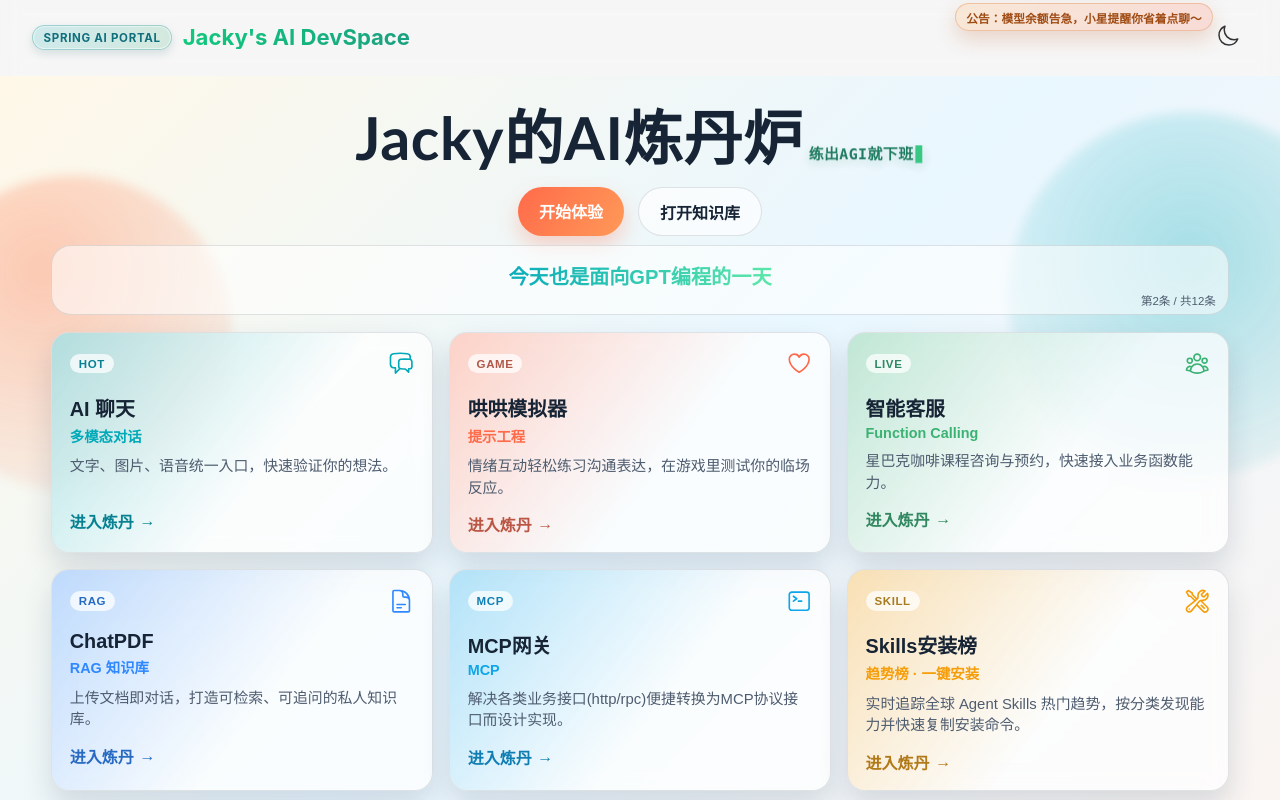
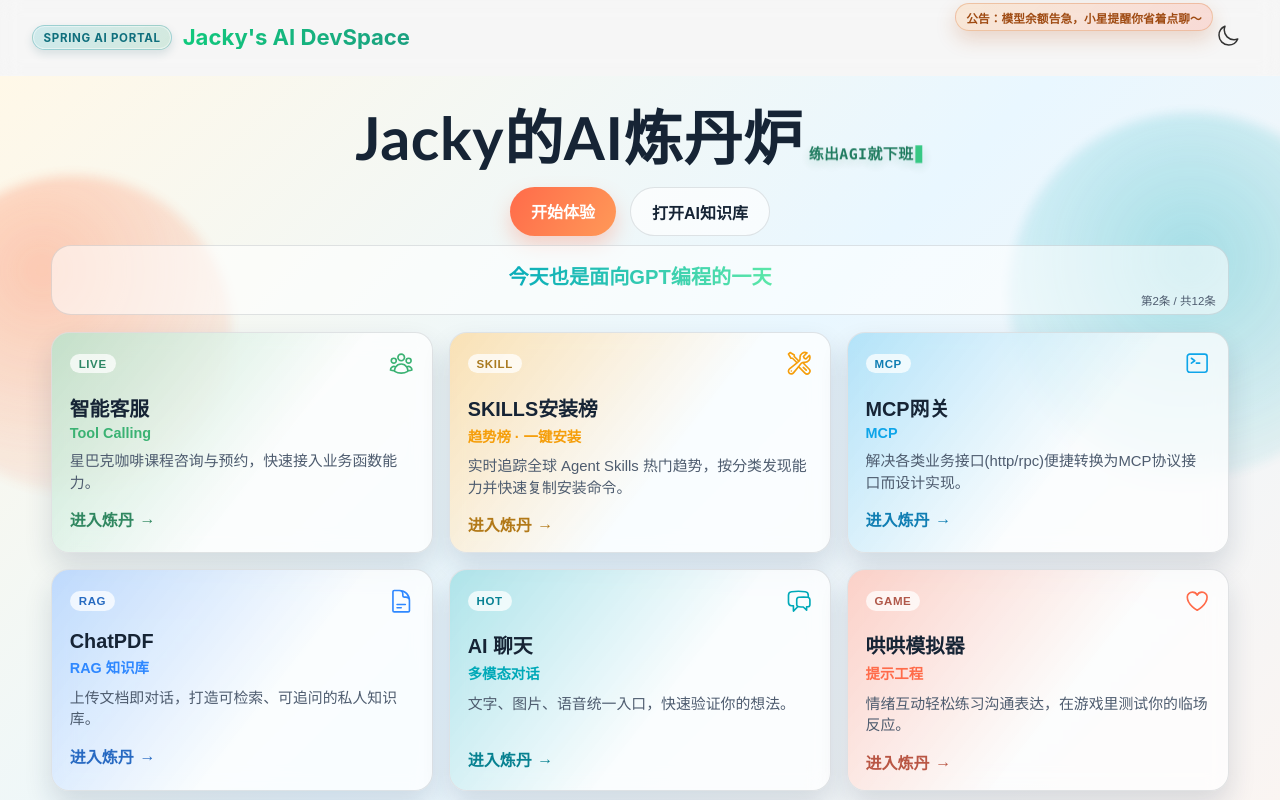
Before and after one commit to Jacky-ZJQ/spring-ai-portal, a Vue app: page / in a window 1280 px wide. Shown: the top 800 px of the page. Built offline with nearby package versions, Linux system fonts and the light colour scheme; no server answers; the HTML template or start-up script is replaced by a standard one.

Commit message:
feat:微调

```diff
--- a/src/router/index.js
+++ b/src/router/index.js
@@ -48,6 +48,10 @@ const routes = [
     component: loadMcpGatewayView,
   },
   {
+    path: '/coming-soon/comfort-simulator',
+    redirect: '/coming-soon/ai-knowledge-base',
+  },
+  {
     path: '/coming-soon/:module',
     name: 'coming-soon',
     component: loadComingSoonView,
@@ -55,7 +59,7 @@ const routes = [
   {
     path: '/comfort-simulator',
     name: 'comfort-simulator',
-    redirect: '/coming-soon/comfort-simulator',
+    redirect: '/coming-soon/ai-knowledge-base',
   },
   {
     path: '/about',
--- a/src/router/index.ts
+++ b/src/router/index.ts
@@ -48,6 +48,10 @@ const routes = [
     component: loadMcpGatewayView,
   },
   {
+    path: '/coming-soon/comfort-simulator',
+    redirect: '/coming-soon/ai-knowledge-base',
+  },
+  {
     path: '/coming-soon/:module',
     name: 'coming-soon',
     component: loadComingSoonView,
@@ -55,7 +59,7 @@ const routes = [
   {
     path: '/comfort-simulator',
     name: 'comfort-simulator',
-    redirect: '/coming-soon/comfort-simulator',
+    redirect: '/coming-soon/ai-knowledge-base',
   },
   {
     path: '/about',
--- a/src/views/AboutView.vue
+++ b/src/views/AboutView.vue
@@ -23,18 +23,25 @@ const opsTipText = computed(() => {
 
 const labModules = [
   {
-    title: 'AI 聊天',
-    subtitle: '多模态对话入口，快速验证创意和问题。',
-    status: '已上线',
-    route: '/ai-chat',
-    accent: '#00a9b8',
-  },
-  {
     title: '智能客服',
     subtitle: '星巴克课程咨询与预约，覆盖业务函数调用。',
     status: '已上线',
     route: '/customer-service',
     accent: '#3bb273',
+  },
+  {
+    title: 'SKILLS安装榜',
+    subtitle: '构建全球 Agent Skills 热门榜单，支持分类发现、详情查看与快捷安装。',
+    status: '建设中',
+    route: '/coming-soon/skills',
+    accent: '#f59e0b',
+  },
+  {
+    title: 'MCP网关',
+    subtitle: '把 HTTP/RPC 接口统一暴露为 MCP 能力层。',
+    status: '建设中',
+    route: '/coming-soon/mcp-gateway',
+    accent: '#0ea5e9',
   },
   {
     title: 'ChatPDF',
@@ -44,24 +51,24 @@ const labModules = [
     accent: '#2f88ff',
   },
   {
-    title: 'MCP 网关',
-    subtitle: '把 HTTP/RPC 接口统一暴露为 MCP 能力层。',
-    status: '建设中',
-    route: '/coming-soon/mcp-gateway',
-    accent: '#0ea5e9',
+    title: 'AI 聊天',
+    subtitle: '多模态对话入口，快速验证创意和问题。',
+    status: '已上线',
+    route: '/ai-chat',
+    accent: '#00a9b8',
   },
   {
-    title: 'Skills',
-    subtitle: '构建全球 Agent Skills 趋势榜，支持分类发现、详情查看与快捷安装。',
-    status: '建设中',
-    route: '/coming-soon/skills',
-    accent: '#f59e0b',
+    title: '哄哄模拟器',
+    subtitle: '情绪互动练习沟通表达，在游戏化场景里打磨临场反应。',
+    status: '已上线',
+    route: '/game',
+    accent: '#ff6b4a',
   },
   {
-    title: '舒适区突破器',
-    subtitle: '把目标拆解为行动任务，帮助稳定执行。',
+    title: 'AI知识库',
+    subtitle: '沉淀并分享 AI 提示词、工作流和实战案例，让经验可检索、可复用。',
     status: '建设中',
-    route: '/coming-soon/comfort-simulator',
+    route: '/coming-soon/ai-knowledge-base',
     accent: '#efb91f',
   },
 ]
@@ -231,6 +238,7 @@ const formatActionTime = (isoTime) => {
         <ul class="tips">
           <li>先从 AI 聊天或智能客服开始，快速熟悉交互体验。</li>
           <li>如需知识增强，直接进入 ChatPDF 上传文档并测试检索质量。</li>
+          <li>需要沉淀可复用经验时，可在 AI知识库里分享提示词、工作流和案例。</li>
           <li>新功能优先走 `master-deploy` 分支，便于线上快速发布与回滚。</li>
           <li>线上每次发布后，至少执行健康检查、日志检查和核心流程自检。</li>
         </ul>
--- a/src/views/ComingSoonView.vue
+++ b/src/views/ComingSoonView.vue
@@ -7,7 +7,6 @@ import {
   CubeTransparentIcon,
   MagnifyingGlassIcon,
   QuestionMarkCircleIcon,
-  SparklesIcon,
   WrenchScrewdriverIcon,
 } from '@heroicons/vue/24/outline'
 import {
@@ -54,8 +53,8 @@ const featureMap: Record<string, FeatureConfig> = {
     ],
   },
   skills: {
-    title: 'Skills 趋势榜',
-    subtitle: '实时聚合全球 Agent Skills 热门趋势，支持分类发现、详情查看与快捷安装。',
+    title: 'SKILLS安装榜',
+    subtitle: '实时聚合全球 Agent Skills 热门榜单，支持分类发现、详情查看与快捷安装。',
     eta: '当前状态：建设中',
     tips: [
       '支持多分类榜单（开发、效率、数据、运营）与趋势排序',
@@ -63,14 +62,14 @@ const featureMap: Record<string, FeatureConfig> = {
       '提供快捷安装命令复制，降低技能接入门槛',
     ],
   },
-  'comfort-simulator': {
-    title: '舒适区突破器',
-    subtitle: '把目标拆解成可执行的小步实验，并持续跟踪反馈。',
+  'ai-knowledge-base': {
+    title: 'AI知识库',
+    subtitle: '沉淀并分享 AI 提示词、工作流和实战案例，让经验可检索、可复用。',
     eta: '当前状态：建设中',
     tips: [
-      '支持目标拆解、行动卡片和周期复盘',
-      '支持行为打卡与进度可视化',
-      '支持关键阻塞点识别与提醒策略',
+      '支持按主题分享 AI 提示词、工作流与实战笔记',
+      '支持把高质量经验整理成可复用的知识卡片',
+      '支持站内检索与分享链接，方便团队传播和复盘',
     ],
   },
 }
@@ -88,7 +87,7 @@ const feature = computed<FeatureConfig>(() => {
 
 const featureIcon = computed(() => {
   if (currentKey.value.includes('mcp')) return CubeTransparentIcon
-  if (currentKey.value.includes('comfort')) return SparklesIcon
+  if (currentKey.value.includes('knowledge')) return ClipboardDocumentIcon
   if (currentKey.value.includes('skills')) return WrenchScrewdriverIcon
   return WrenchScrewdriverIcon
 })
--- a/src/views/HomeView.vue
+++ b/src/views/HomeView.vue
@@ -31,33 +31,33 @@ const sloganText = '练出AGI就下班'
 const aiApps: AppCard[] = [
   {
     id: 1,
-    title: 'AI 聊天',
-    tag: '多模态对话',
-    description: '文字、图片、语音统一入口，快速验证你的想法。',
-    route: '/ai-chat',
-    badge: 'Hot',
-    icon: ChatBubbleLeftRightIcon,
-    accent: '#00a9b8',
-  },
-  {
-    id: 2,
-    title: '哄哄模拟器',
-    tag: '提示工程',
-    description: '情绪互动轻松练习沟通表达，在游戏里测试你的临场反应。',
-    route: '/game',
-    badge: 'Game',
-    icon: HeartIcon,
-    accent: '#ff6b4a',
-  },
-  {
-    id: 3,
     title: '智能客服',
-    tag: 'Function Calling',
+    tag: 'Tool Calling',
     description: '星巴克咖啡课程咨询与预约，快速接入业务函数能力。',
     route: '/customer-service',
     badge: 'Live',
     icon: UserGroupIcon,
     accent: '#3bb273',
+  },
+  {
+    id: 2,
+    title: 'SKILLS安装榜',
+    tag: '趋势榜 · 一键安装',
+    description: '实时追踪全球 Agent Skills 热门趋势，按分类发现能力并快速复制安装命令。',
+    route: '/coming-soon/skills',
+    badge: 'SKILL',
+    icon: WrenchScrewdriverIcon,
+    accent: '#f59e0b',
+  },
+  {
+    id: 3,
+    title: 'MCP网关',
+    tag: 'MCP',
+    description: '解决各类业务接口(http/rpc)便捷转换为MCP协议接口而设计实现。',
+    route: '/coming-soon/mcp-gateway',
+    badge: 'MCP',
+    icon: CommandLineIcon,
+    accent: '#0ea5e9',
   },
   {
     id: 4,
@@ -71,31 +71,31 @@ const aiApps: AppCard[] = [
   },
   {
     id: 5,
-    title: 'MCP网关',
-    tag: 'MCP',
-    description: '解决各类业务接口(http/rpc)便捷转换为MCP协议接口而设计实现。',
-    route: '/coming-soon/mcp-gateway',
-    badge: 'MCP',
-    icon: CommandLineIcon,
-    accent: '#0ea5e9',
+    title: 'AI 聊天',
+    tag: '多模态对话',
+    description: '文字、图片、语音统一入口，快速验证你的想法。',
+    route: '/ai-chat',
+    badge: 'Hot',
+    icon: ChatBubbleLeftRightIcon,
+    accent: '#00a9b8',
   },
   {
     id: 6,
-    title: 'Skills安装榜',
-    tag: '趋势榜 · 一键安装',
-    description: '实时追踪全球 Agent Skills 热门趋势，按分类发现能力并快速复制安装命令。',
-    route: '/coming-soon/skills',
-    badge: 'SKILL',
-    icon: WrenchScrewdriverIcon,
-    accent: '#f59e0b',
+    title: '哄哄模拟器',
+    tag: '提示工程',
+    description: '情绪互动轻松练习沟通表达，在游戏里测试你的临场反应。',
+    route: '/game',
+    badge: 'Game',
+    icon: HeartIcon,
+    accent: '#ff6b4a',
   },
   {
     id: 7,
-    title: '舒适区突破器',
-    tag: '行为实验',
-    description: '把目标拆成小步行动，让想法从“会”变成“做”。',
-    route: '/coming-soon/comfort-simulator',
-    badge: '建设中',
+    title: 'AI知识库',
+    tag: '知识分享',
+    description: '沉淀和分享 AI 提示词、工作流与实战经验，打造可复用的知识资产。',
+    route: '/coming-soon/ai-knowledge-base',
+    badge: 'Share',
     icon: SparklesIcon,
     accent: '#efb91f',
   },
@@ -220,8 +220,8 @@ onBeforeUnmount(() => {
         </h2>
       </div>
       <div class="hero-actions">
-        <router-link to="/ai-chat" class="btn btn-primary">开始体验</router-link>
-        <router-link to="/chat-pdf" class="btn btn-secondary">打开知识库</router-link>
+        <router-link to="/customer-service" class="btn btn-primary">开始体验</router-link>
+        <router-link to="/coming-soon/ai-knowledge-base" class="btn btn-secondary">打开AI知识库</router-link>
       </div>
     </section>
 
--- a/src/views/McpGatewayView.vue
+++ b/src/views/McpGatewayView.vue
@@ -152,10 +152,14 @@ const parseJsonText = <T>(text: string, fallback: T, label: string): T => {
 
 const refreshServerList = async () => {
   listLoading.value = true
+  error.value = ''
   try {
-    servers.value = await listMcpGatewayServers()
+    const list = await listMcpGatewayServers()
+    servers.value = Array.isArray(list) ? list : []
   } catch (err: any) {
-    setError(err.message || '加载服务器列表失败')
+    // 列表接口异常时降级为空数组，避免把后端 500 直接暴露给用户。
+    console.warn('加载 MCP 服务器列表失败，已回退为空列表。', err)
+    servers.value = []
   } finally {
     listLoading.value = false
   }
--- a/src/views/SkillsDetailView.vue
+++ b/src/views/SkillsDetailView.vue
@@ -97,7 +97,7 @@ const openSkillDetail = (nextSkillId: string) => {
       <div class="breadcrumbs">
         <RouterLink to="/coming-soon/skills" class="back-link">
           <ArrowLeftIcon class="back-icon" />
-          返回 Skills 趋势榜
+          返回 SKILLS安装榜
         </RouterLink>
         <span class="divider">/</span>
         <span class="current">{{ skill.name }}</span>
@@ -228,7 +228,7 @@ const openSkillDetail = (nextSkillId: string) => {
     <section v-else class="not-found">
       <h1>没有找到这个 Skill</h1>
       <p>请返回趋势榜重新选择。</p>
-      <RouterLink to="/coming-soon/skills" class="not-found-link">返回 Skills 趋势榜</RouterLink>
+      <RouterLink to="/coming-soon/skills" class="not-found-link">返回 SKILLS安装榜</RouterLink>
     </section>
   </main>
 </template>
```
